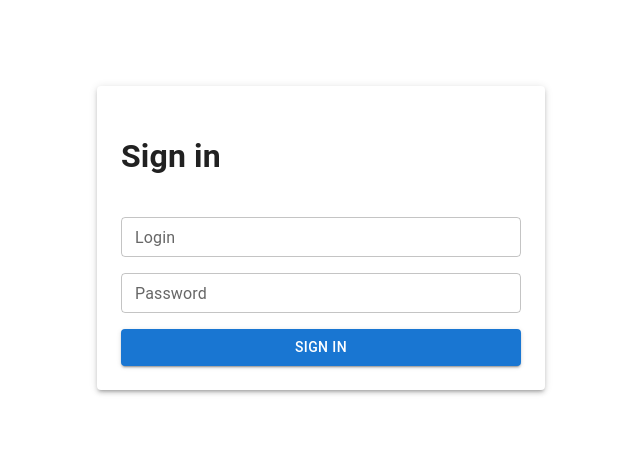
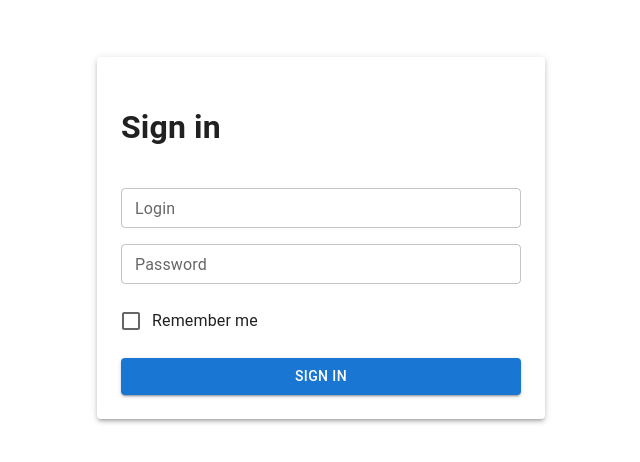
Before and after one commit to Leniorko/social-manger-frontend, a React (Vite) app: page /login in a window 1280 px wide. Shown: the part 162-624 px from the top of the page, without its empty margins (319-959 px from the left). Built offline with nearby package versions, Linux system fonts and the light colour scheme.

Commit message:
Added remember me checkbox at login page

```diff
--- a/src/pages/LoginPage/index.tsx
+++ b/src/pages/LoginPage/index.tsx
@@ -1,4 +1,12 @@
-import { Box, Button, Container, Paper, TextField } from '@mui/material';
+import {
+  Box,
+  Button,
+  Checkbox,
+  Container,
+  FormControlLabel,
+  Paper,
+  TextField,
+} from '@mui/material';
 import { useFormik } from 'formik';
 import { object, string } from 'yup';
 
@@ -12,6 +20,7 @@ export default function LoginPage(): JSX.Element {
     initialValues: {
       login: '',
       password: '',
+      remember: false,
     },
     validationSchema: validationSchema,
     onSubmit: (values) => {
@@ -65,6 +74,13 @@ export default function LoginPage(): JSX.Element {
             error={formik.touched.password && Boolean(formik.errors.password)}
             helperText={formik.touched.password && formik.errors.password}
           />
+          <FormControlLabel
+            label="Remember me"
+            control={
+              <Checkbox name="remember" onChange={formik.handleChange} onBlur={formik.handleBlur} />
+            }
+          />
+
           <Button
             type="submit"
             variant="contained"
```
